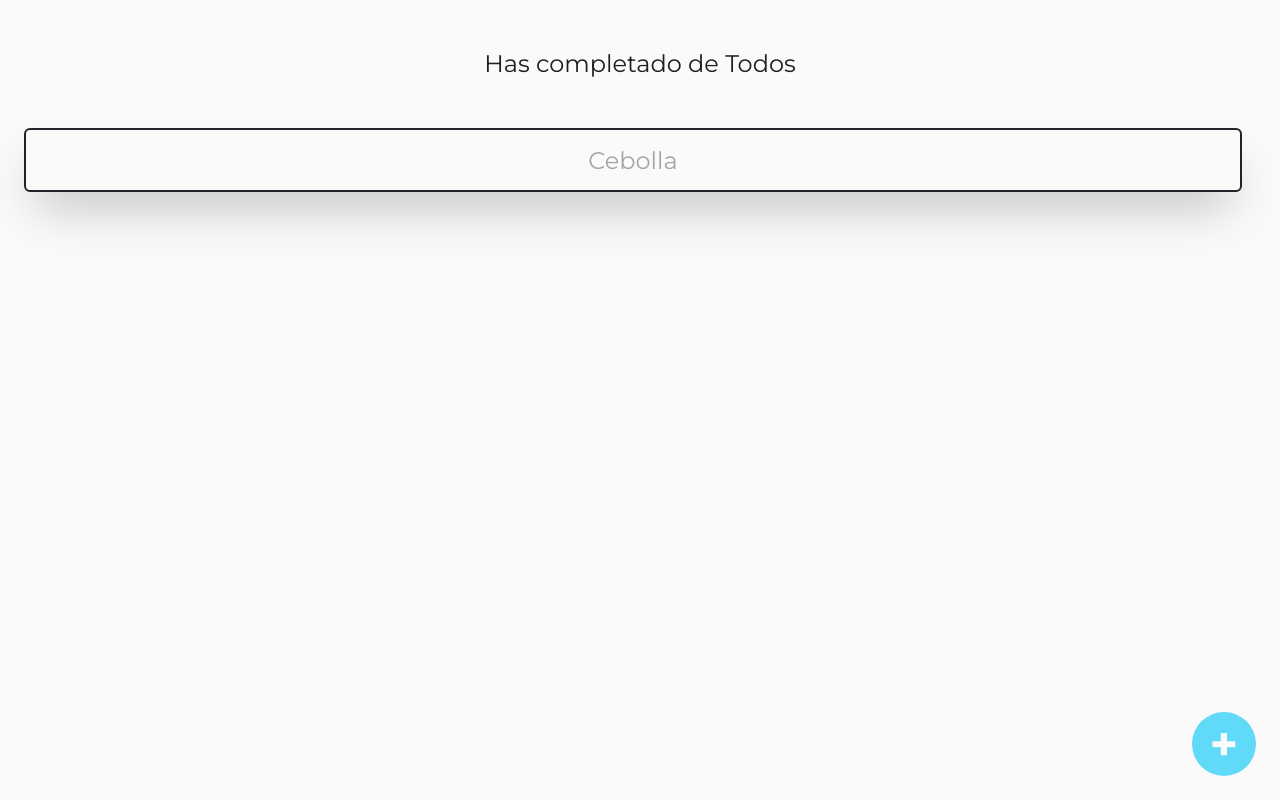
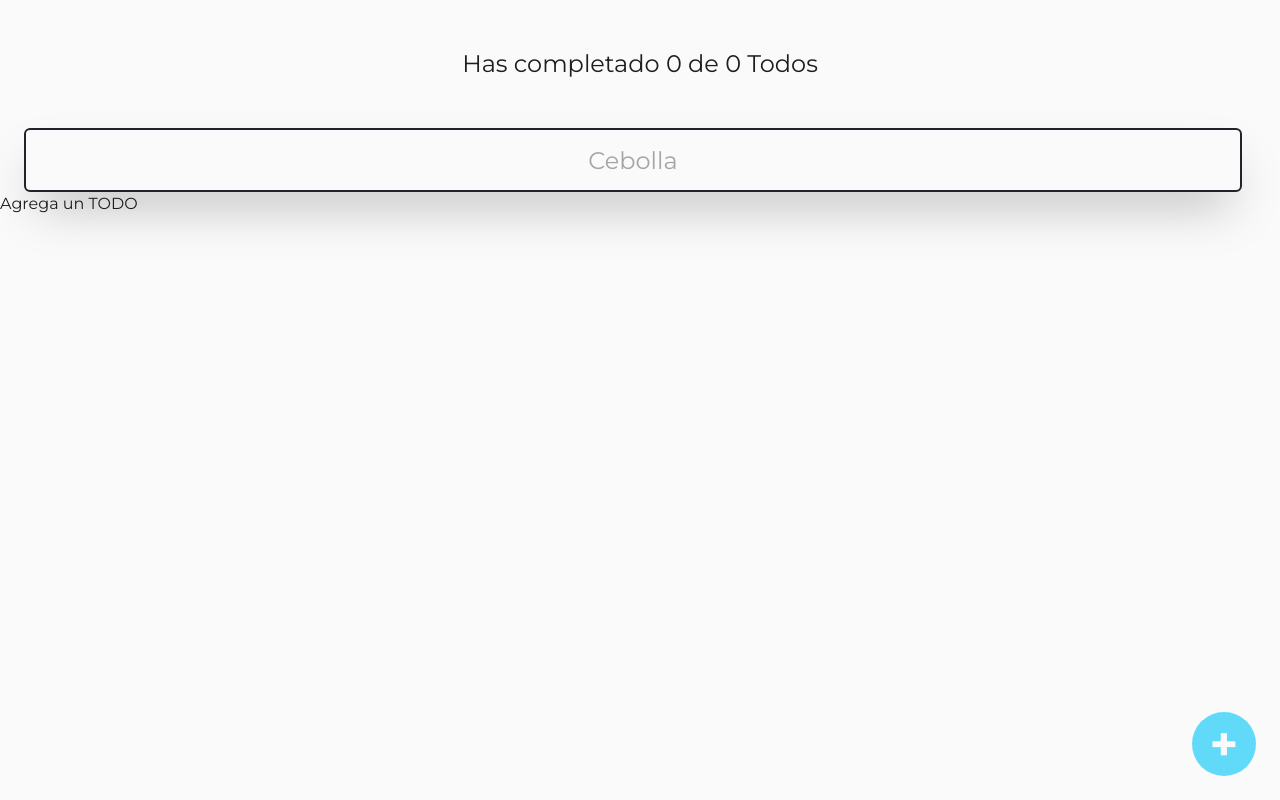
Before and after one commit to LuisArmandoOlmos/react-todo-machine, a React (Create React App) app: page / in a window 1280 px wide. Built offline with nearby package versions, Linux system fonts and the light colour scheme.

Commit message:
The use of useContex was optimized

```diff
--- a/src/AppUI.jsx
+++ b/src/AppUI.jsx
@@ -1,3 +1,4 @@
+import { useContext } from "react";
 import {
   CreateTodoButton,
   TodoCounter,
@@ -8,19 +9,13 @@ import {
 import { TodoContex } from "./contexts/TodoContext";
 
 export const AppUI = () => {
+  const { checkTodo, deleteTodo, error, loading, searchTodos, totalTodos } =
+    useContext(TodoContex);
+
   return (
     <>
       <TodoCounter />
       <TodoSearch />
-      <TodoContex.Consumer>
-        {({
-          checkTodo,
-          deleteTodo,
-          error,
-          loading,
-          searchTodos,
-          totalTodos,
-        }) => (
       <TodoList>
         {error && <p>Ocurrio un error</p>}
         {loading && <p>Cargando...</p>}
@@ -35,8 +30,6 @@ export const AppUI = () => {
           />
         ))}
       </TodoList>
-        )}
-      </TodoContex.Consumer>
       <CreateTodoButton />
     </>
   );
--- a/src/components/TodoCounter.jsx
+++ b/src/components/TodoCounter.jsx
@@ -1,4 +1,9 @@
-export const TodoCounter = ({ totalTodos, checkTodos }) => {
+import { useContext } from "react";
+import { TodoContex } from "../contexts/TodoContext";
+
+export const TodoCounter = () => {
+  const { totalTodos, checkTodos } = useContext(TodoContex);
+
   return (
     <h2 className="m-0 p-12 text-2xl text-center">
       Has completado {checkTodos} de {totalTodos} Todos
--- a/src/components/TodoSearch.jsx
+++ b/src/components/TodoSearch.jsx
@@ -1,4 +1,9 @@
-export const TodoSearch = ({ searchValue, setSearchValue }) => {
+import { useContext } from "react";
+import { TodoContex } from "../contexts/TodoContext";
+
+export const TodoSearch = () => {
+  const { searchValue, setSearchValue } = useContext(TodoContex);
+
   const onChangeSearchValue = ({ target }) => {
     console.log(target.value);
     setSearchValue(target.value);
--- a/src/contexts/TodoProvider.jsx
+++ b/src/contexts/TodoProvider.jsx
@@ -51,6 +51,7 @@ export const TodoProvider = ({ children }) => {
         searchTodos,
         searchValue,
         setSearchValue,
+        totalTodos
       }}
     >
       {children}
```
Lines whose indentation alone changed are shown as unchanged.
